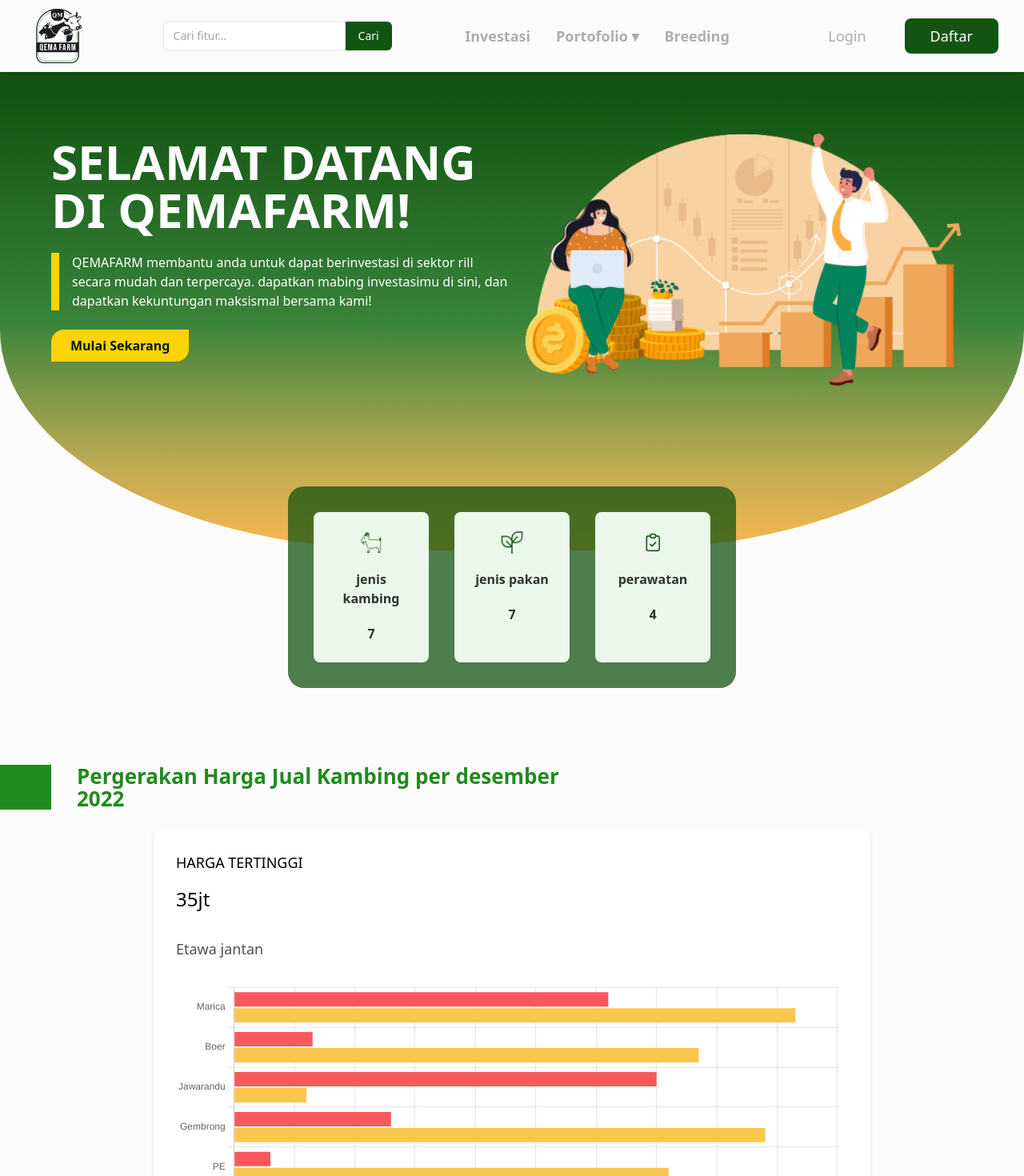
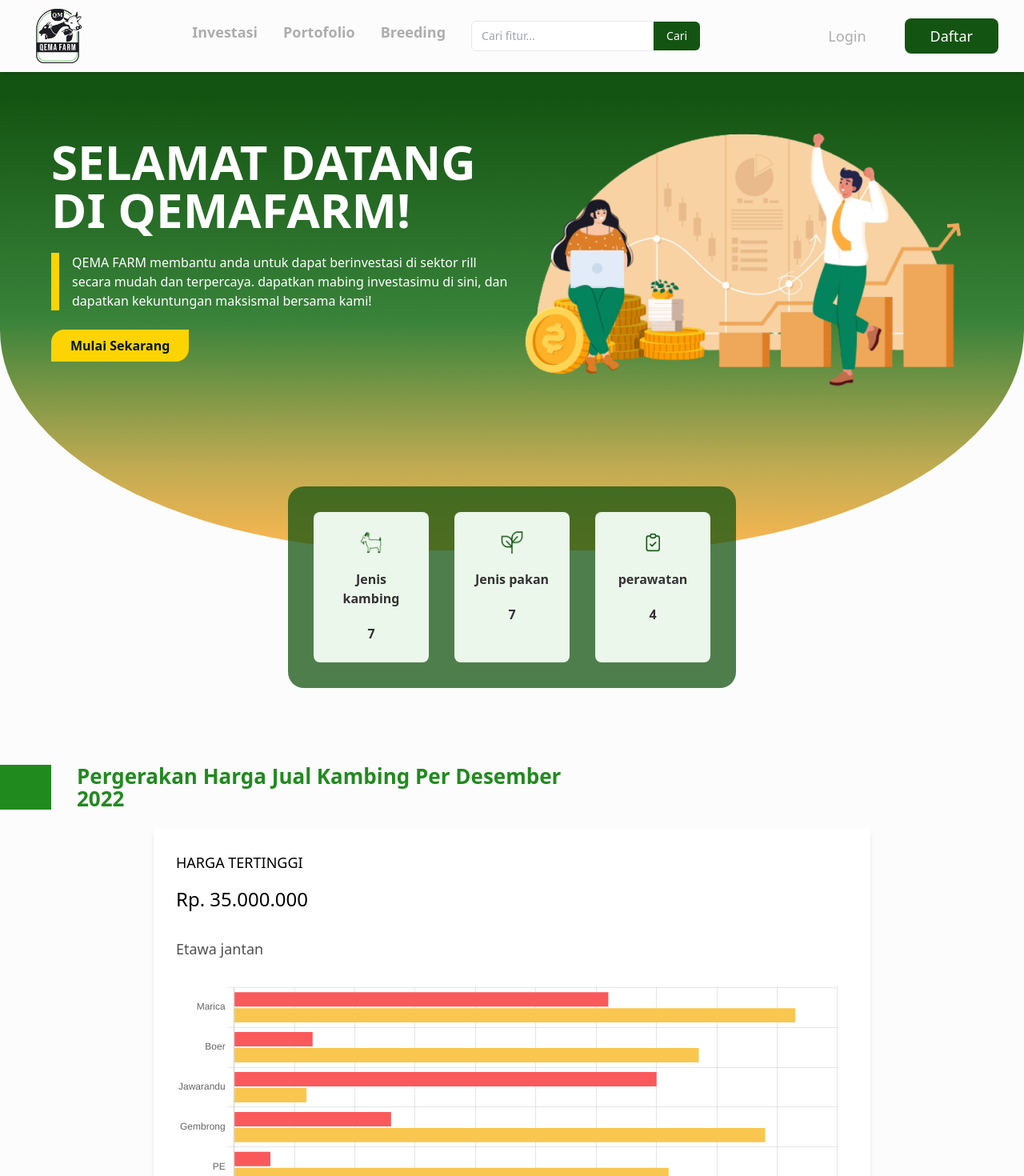
Before and after one commit to JosephKristian/qema-farm, a React (Create React App) app: page / in a window 1280 px wide. Shown: the top 1470 px of the page at 80% size. Built offline with nearby package versions, Linux system fonts and the light colour scheme.

Commit message:
🎨 Revisi 1

```diff
--- a/src/components/InvestMonitoring.jsx
+++ b/src/components/InvestMonitoring.jsx
@@ -19,7 +19,7 @@
             Monitoring Investasimu
           </h1>
           <p className="text-sm md:text-base lg:text-xl text-white max-w-md mx-auto lg:mx-0">
-            Monitoring pertumbuhan dan perkembangan kambingmu secara realtime melalui video CCTV yang telah kami siapkan disamping.
+            Monitoring pertumbuhan dan perkembangan kambingmu secara realtime melalui video CCTV yang telah kami siapkan di samping.
           </p>
         </div>
 
--- a/src/components/Navbar.jsx
+++ b/src/components/Navbar.jsx
@@ -129,42 +129,6 @@
           />
         </div>
 
-        {/* Desktop Search */}
-        <div className="relative hidden sm:flex items-center space-x-2">
-          <form onSubmit={handleSearch} className="flex items-center">
-            <input
-              type="text"
-              placeholder="Cari fitur..."
-              value={searchQuery}
-              onChange={handleSearchChange}
-              className="px-3 py-2 border rounded-l-md text-sm text-gray-700 focus:outline-none"
-            />
-            <button
-              type="submit"
-              className="bg-[#145412] text-white px-4 py-2 rounded-r-md text-sm"
-            >
-              Cari
-            </button>
-          </form>
-          {suggestions.length > 0 && (
-            <ul className="absolute top-full mt-1 w-full bg-white border rounded-md shadow z-50">
-              {suggestions.map((item, idx) => (
-                <li
-                  key={idx}
-                  onClick={() => {
-                    navigate(item.path);
-                    setSuggestions([]);
-                    setSearchQuery('');
-                  }}
-                  className="px-4 py-2 hover:bg-gray-100 cursor-pointer text-sm"
-                >
-                  {item.title}
-                </li>
-              ))}
-            </ul>
-          )}
-        </div>
-
         {/* Mobile menu button */}
         <div className="sm:hidden">
           <button
@@ -180,14 +144,12 @@
         </div>
 
         <ul
-          className={`${
-            isMenuOpen ? 'flex' : 'hidden'
-          } sm:flex flex-col sm:flex-row absolute sm:static top-[90px] left-0 w-full sm:w-auto bg-[#FCFCFC] sm:bg-transparent z-40 sm:z-auto px-4 sm:px-0 py-4 sm:py-0 space-y-4 sm:space-y-0 sm:space-x-8`}
+          className={`${isMenuOpen ? 'flex' : 'hidden'
+            } sm:flex flex-col sm:flex-row absolute sm:static top-[90px] left-0 w-full sm:w-auto bg-[#FCFCFC] sm:bg-transparent z-40 sm:z-auto px-4 sm:px-0 py-4 sm:py-0 space-y-4 sm:space-y-0 sm:space-x-8`}
         >
           <li
-            className={`font-semibold text-base sm:text-lg cursor-pointer ${
-              path.includes('/investasi') ? 'text-[#218A1F]' : 'text-[#ADADAD]'
-            }`}
+            className={`font-semibold text-base sm:text-lg cursor-pointer ${path.includes('/investasi') ? 'text-[#218A1F]' : 'text-[#ADADAD]'
+              }`}
             onClick={() => handleNavigate('/investasi')}
           >
             Investasi
@@ -195,33 +157,58 @@
 
           <li className="relative">
             <button
-              className={`font-semibold text-base sm:text-lg cursor-pointer ${
-                path.includes('/portofolio') ? 'text-[#218A1F]' : 'text-[#ADADAD]'
-              }`}
-              onClick={() => setIsPortfolioOpen(!isPortfolioOpen)}
+              className={`font-semibold text-base sm:text-lg cursor-pointer ${path.includes('/portofolio') ? 'text-[#218A1F]' : 'text-[#ADADAD]'
+                }`}
+              onClick={() => handleNavigate('/portofolio')}
             >
-              Portofolio ▾
+              Portofolio
             </button>
-            {isPortfolioOpen && (
-              <ul className="absolute sm:absolute bg-white rounded shadow-md mt-2 py-2 w-[180px] z-50">
-                <li
-                  className="px-4 py-2 hover:bg-gray-100 cursor-pointer"
-                  onClick={() => handleNavigate('/portofolio')}
-                >
-                  Detail Portofolio
-                </li>
-              </ul>
-            )}
+
           </li>
 
           <li
-            className={`font-semibold text-base sm:text-lg cursor-pointer ${
-              path.includes('/breeding') ? 'text-[#218A1F]' : 'text-[#ADADAD]'
-            }`}
+            className={`font-semibold text-base sm:text-lg cursor-pointer ${path.includes('/breeding') ? 'text-[#218A1F]' : 'text-[#ADADAD]'
+              }`}
             onClick={() => handleNavigate('/breeding')}
           >
             Breeding
           </li>
+
+          {/* Desktop Search */}
+          <div className="relative hidden sm:flex items-center space-x-2">
+            <form onSubmit={handleSearch} className="flex items-center">
+              <input
+                type="text"
+                placeholder="Cari fitur..."
+                value={searchQuery}
+                onChange={handleSearchChange}
+                className="px-3 py-2 border rounded-l-md text-sm text-gray-700 focus:outline-none"
+              />
+              <button
+                type="submit"
+                className="bg-[#145412] text-white px-4 py-2 rounded-r-md text-sm"
+              >
+                Cari
+              </button>
+            </form>
+            {suggestions.length > 0 && (
+              <ul className="absolute top-full mt-1 w-full bg-white border rounded-md shadow z-50">
+                {suggestions.map((item, idx) => (
+                  <li
+                    key={idx}
+                    onClick={() => {
+                      navigate(item.path);
+                      setSuggestions([]);
+                      setSearchQuery('');
+                    }}
+                    className="px-4 py-2 hover:bg-gray-100 cursor-pointer text-sm"
+                  >
+                    {item.title}
+                  </li>
+                ))}
+              </ul>
+            )}
+          </div>
 
           {/* Mobile Search */}
           <li className="sm:hidden px-2 relative">
--- a/src/pages/user/Home.jsx
+++ b/src/pages/user/Home.jsx
@@ -244,7 +244,7 @@
         <div className='flex-1 flex flex-col items-start text-white'>
           <h1 className='lg:text-6xl md:text-4xl sm:text-4xl mb-6 font-bold'>SELAMAT DATANG DI QEMAFARM!</h1>
           <div className='flex border-l-[#FCD403] border-l-[10px] pl-4 lg:text-base text-sm'>
-            <p>QEMAFARM membantu anda untuk dapat berinvestasi  di sektor rill secara mudah dan terpercaya. dapatkan mabing investasimu di sini, dan dapatkan kekuntungan maksismal bersama kami!</p>
+            <p>QEMA FARM membantu anda untuk dapat berinvestasi  di sektor rill secara mudah dan terpercaya. dapatkan mabing investasimu di sini, dan dapatkan kekuntungan maksismal bersama kami!</p>
           </div>
           <button onClick={() => navigate('investasi')} className='mt-6 py-2 px-6 bg-[#FCD403] rounded-tl-2xl rounded-br-2xl text-[#021701] font-semibold md:text-base text-sm'>Mulai Sekarang</button>
         </div>
@@ -261,7 +261,7 @@
             setVisibleModal(true);
           }} className='w-36 m-4 bg-[#EBF7EA] py-6 px-4 flex flex-col space-y-5 items-center rounded-lg cursor-pointer'>
             <img src={Goat} alt='/' className='w-7 h-7' />
-            <p className='font-semibold text-[16px] text-[#333333] text-center'>jenis kambing</p>
+            <p className='font-semibold text-[16px] text-[#333333] text-center'>Jenis kambing</p>
             <p className='font-semibold text-[16px] text-[#333333] text-center'>{goats.length}</p>
           </div>
           <div onClick={() => {
@@ -269,7 +269,7 @@
             setVisibleModal(true);
           }} className='w-36 m-4 bg-[#EBF7EA] py-6 px-4 flex flex-col space-y-5 items-center rounded-lg cursor-pointer'>
             <img src={Plant} alt='/' className='w-7 h-7' />
-            <p className='font-semibold text-[16px] text-[#333333] text-center'>jenis pakan</p>
+            <p className='font-semibold text-[16px] text-[#333333] text-center'>Jenis pakan</p>
             <p className='font-semibold text-[16px] text-[#333333] text-center'>{foods.length}</p>
           </div>
           <div onClick={() => {
@@ -286,12 +286,12 @@
        {/* Graphic of Traffic Market */}
       <div className='flex flex-col items-center mb-24'>
         <div className='w-full border-l-[64px] border-l-[#218A1F] sm:text-[26px] text-xl font-bold text-[#218A1F] pl-8 mb-6'>
-          <p>Pergerakan Harga Jual Kambing per desember</p>
+          <p>Pergerakan Harga Jual Kambing Per Desember</p>
           <p>2022</p>
         </div>
         <div className='flex flex-col lg:w-[896px] w-full sm:mx-8 mx-2 p-7 bg-white shadow-md'>
           <p className='mb-4 font-medium sm:text-lg text-base text-black'>HARGA TERTINGGI</p>
-          <h3 className='mb-8 font-medium sm:text-2xl text-xl text-black'>35jt</h3>
+          <h3 className='mb-8 font-medium sm:text-2xl text-xl text-black'>Rp. 35.000.000</h3>
           <p className='mb-6 font-medium sm:text-lg text-[#4F4F4F]'>Etawa jantan</p>
           <div className='w-full h-60vh'>
             <Bar data={data} options={{
--- a/src/pages/user/Investasi.jsx
+++ b/src/pages/user/Investasi.jsx
@@ -218,7 +218,7 @@
             <div className='w-[200px] h-[400px] bg-[#FDE568] rounded-full mr-[-80px] mt-[-230px] z-10' />
             <div className='w-[200px] h-[400px] bg-[#FCD403] rounded-full mr-[-100px] mt-[-180px]' />
           </div>
-          <h1 className='lg:w-[780px] md:w-[640px] text-center font-bold text-white text-5xl w-full px-10'>PILIH KAMBING INVESTASIMU SEKARANG JUGA!</h1>
+          <h1 className='lg:w-[780px] md:w-[640px] text-center font-bold text-white text-5xl w-full px-10'>PILIH TERNAK INVESTASIMU SEKARANG JUGA!</h1>
           <div className='w-full flex flex-row items-end justify-start'>
             <div className='w-[200px] h-[400px] bg-[#FCD403] rounded-full ml-[-100px] mb-[-200px]' />
             <div className='w-[200px] h-[400px] bg-[#FDE568] rounded-full ml-[-80px] mb-[-250px] z-10' />
@@ -234,7 +234,7 @@
         {/* Invest Result */}
         <div className='w-full lg:h-[50vh] h-fit grid grid-cols-4 mb-12'>
           <div className='flex-1 flex flex-col items-center justify-center p-4 border-r-2 border-r-[#999999]'>
-            <p className='text-md font-normal text-black text-center'>kamu bisa memilih jenis kambing, jenis pakan dan jenis perawatan  di tabel ini</p>
+            <p className='text-md font-normal text-black text-center'>kamu bisa memilih jenis ternak, jenis pakan dan jenis perawatan  di tabel ini</p>
             <button onClick={() => {
               if (localStorage.getItem('uid') === null) {
                 setNoAccountModal(true);
@@ -266,7 +266,7 @@
                   </div>
                 ) : (
                   <div className='flex flex-col justify-center items-center'>
-                    <p className='text-md font-normal text-[#666666CC] text-center'>Pilih jenis kambingmu</p>
+                    <p className='text-md font-normal text-[#666666CC] text-center'>Pilih jenis ternakmu</p>
                     <button disabled className='bg-[#CAAA02] text-white text-base font-normal px-8 py-2 rounded-lg mt-4'>Pilih</button>
                   </div>
                 )
@@ -286,7 +286,7 @@
                 )
                 : (
                   <div className='flex flex-col justify-center items-center'>
-                    <p className='text-md font-normal text-[#666666CC] text-center'>Pilih jenis pakan kambingmu</p>
+                    <p className='text-md font-normal text-[#666666CC] text-center'>Pilih jenis pakan ternakmu</p>
                     <button disabled className={confirmGoat ? 'bg-[#CAAA02] text-white text-base font-normal px-8 py-2 rounded-lg mt-4' : 'hidden'}>Pilih</button>
                   </div>
                 )
@@ -306,7 +306,7 @@
                 )
                 : (
                   <div className='flex flex-col justify-center items-center'>
-                    <p className='text-md font-normal text-[#666666CC] text-center'>Pilih jenis perawatan kambingmu</p>
+                    <p className='text-md font-normal text-[#666666CC] text-center'>Pilih jenis perawatan ternakmu</p>
                     <button disabled className={confirmFood ? 'bg-[#CAAA02] text-white text-base font-normal px-8 py-2 rounded-lg mt-4' : 'hidden'}>Pilih</button>
                   </div>
                 )
```
Also changed, not shown: src/pages/admin/Goat.jsx (+7 -7 lines), src/pages/admin/Package.jsx (+9 -7 lines), src/pages/user/Breeding.jsx (+4 -4 lines), src/pages/user/Portofolio.jsx (+7 -7 lines).
